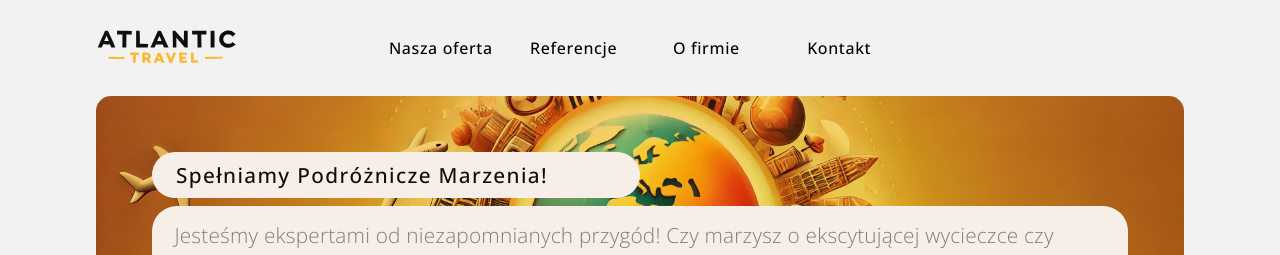
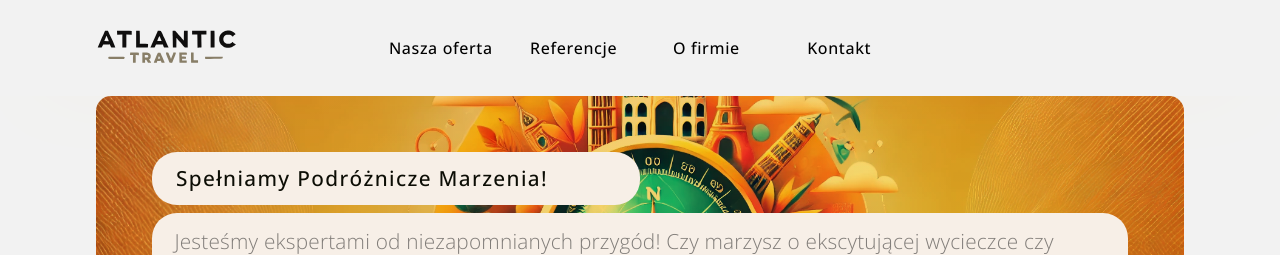
Before and after one commit to michalkrudysz/atlantic-travel, a React (Vite) app in the folder client/: page / in a window 1280 px wide. Shown: the top 255 px of the page. Built offline with nearby package versions, Linux system fonts and the light colour scheme.

Commit message:
The color of the bottom text in the logo and the navigation underline has been changed.

```diff
--- a/client/src/App.tsx
+++ b/client/src/App.tsx
@@ -1,6 +1,6 @@
 import { createBrowserRouter, RouterProvider, Outlet } from "react-router-dom";
-import Header from "./components/Header.tsx";
-import Home from "./pages/Home.tsx";
+import Header from "./components/Header";
+import Home from "./pages/Home";
 import "./App.scss";
 
 const Layout = () => {
--- a/client/src/components/Menu.module.scss
+++ b/client/src/components/Menu.module.scss
@@ -131,7 +131,7 @@
           width: 0;
           height: 3px;
           border-radius: 2px;
-          background-color: #f2c777;
+          background-color: #d9cbab;
           transition: width 0.3s ease-in-out;
         }
 
--- a/client/src/components/Trips.module.scss
+++ b/client/src/components/Trips.module.scss
@@ -63,7 +63,7 @@
     width: 85vw;
 
     h1 {
-      font-size: 1.25rem;
+      font-size: 1.35rem;
     }
   }
 }
--- a/client/src/components/Trips.tsx
+++ b/client/src/components/Trips.tsx
@@ -1,5 +1,5 @@
 import classes from "./Trips.module.scss";
-import Trip from "./Trip.tsx";
+import Trip from "./Trip";
 
 export default function Trips() {
   return (
--- a/client/src/components/WelcomeModule.module.scss
+++ b/client/src/components/WelcomeModule.module.scss
@@ -71,8 +71,8 @@
       color: #0c0d05;
       text-align: left;
       padding-left: 1.8rem;
-      padding-top: 0.8rem;
-      padding-bottom: 0.8rem;
+      padding-top: 1rem;
+      padding-bottom: 1rem;
       width: 50%;
     }
 
--- a/client/src/components/WelcomeModule.tsx
+++ b/client/src/components/WelcomeModule.tsx
@@ -14,7 +14,6 @@ export default function WelcomeModule() {
           podróż życia, skrojoną dokładnie na Twoją miarę!
         </p>
       </div>
-      <div className={classes.overlay}></div>
     </div>
   );
 }
--- a/client/src/pages/Home.tsx
+++ b/client/src/pages/Home.tsx
@@ -1,6 +1,6 @@
 import classes from "./Home.module.scss";
-import WelcomeModule from "../components/WelcomeModule.tsx";
-import Trips from "../components/Trips.tsx";
+import WelcomeModule from "../components/WelcomeModule";
+import Trips from "../components/Trips";
 
 export default function Home() {
   return (
```
Also changed, not shown: client/public/logo.svg, client/src/assets/images/background.png.
